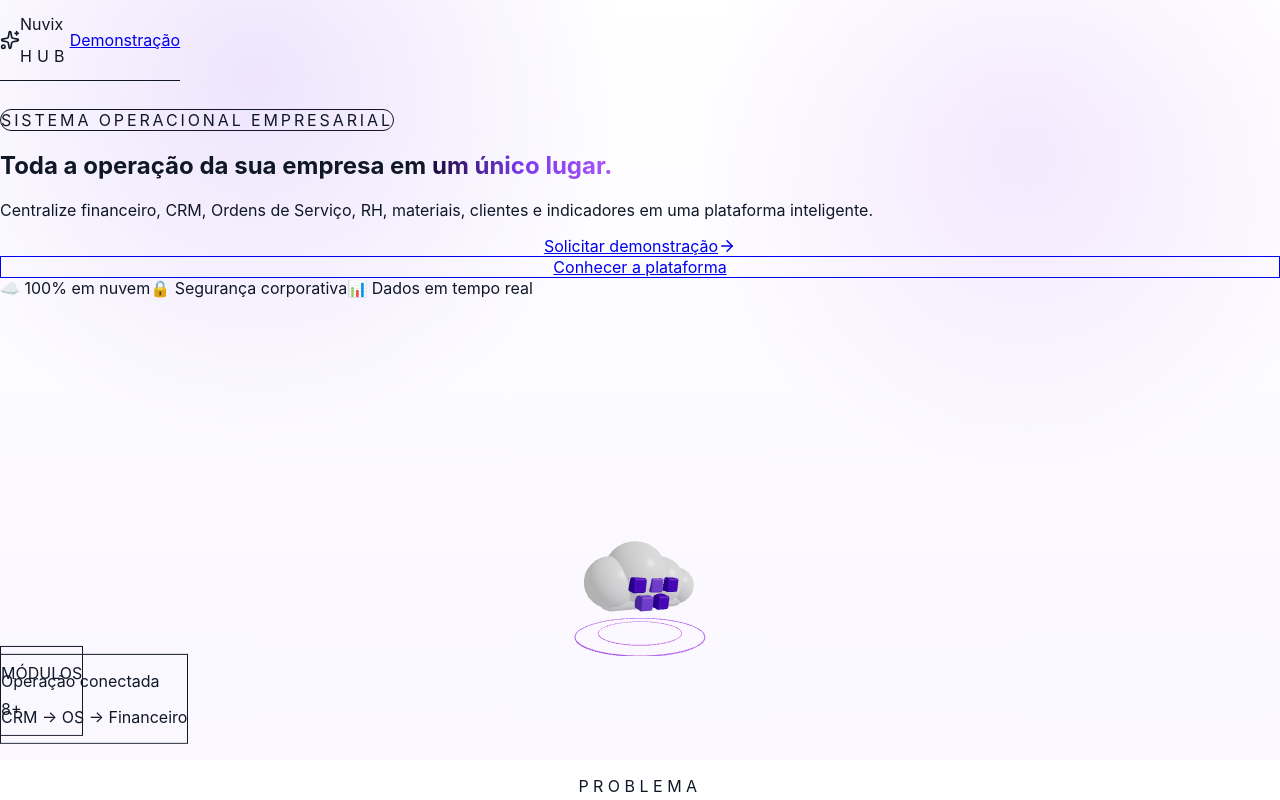
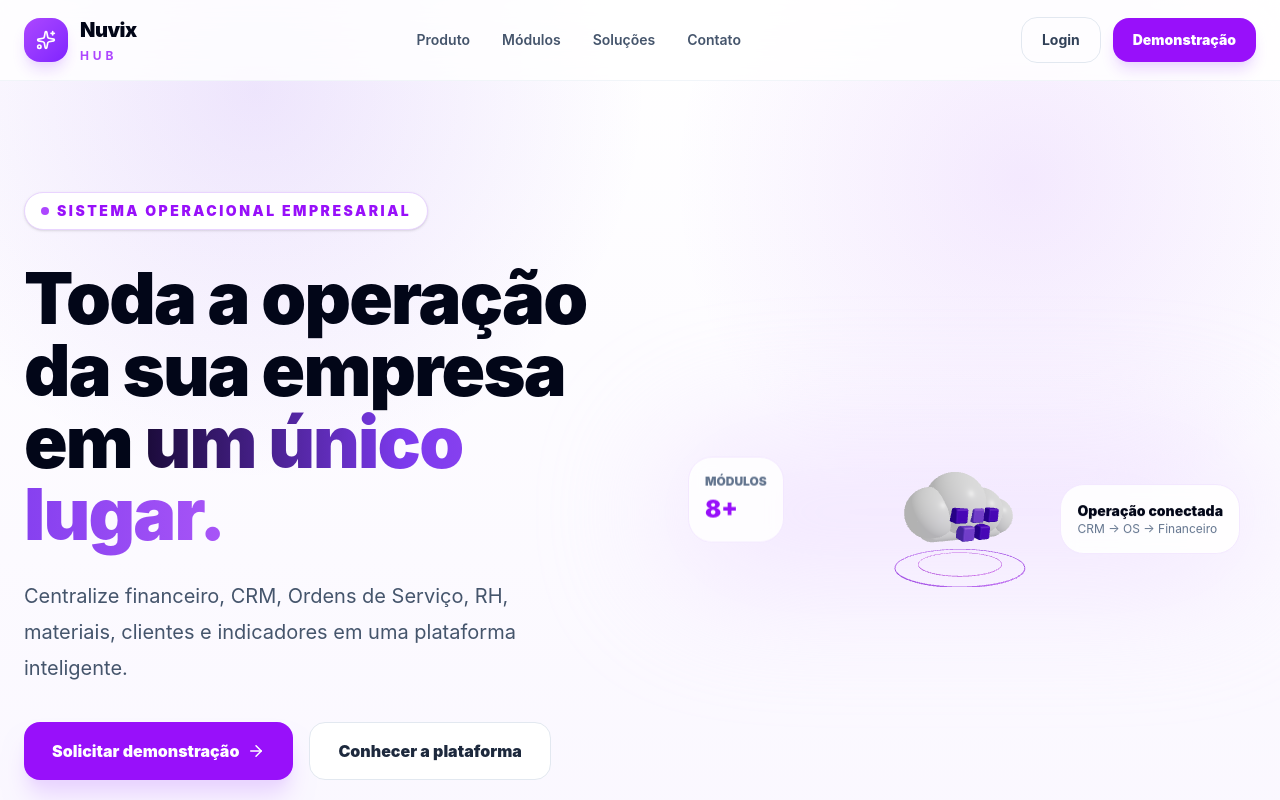
Before and after one commit to thatacaruzzo-del/nuvixhub-site, a Next.js app: page / in a window 1280 px wide. Shown: the top 800 px of the page. Built offline with nearby package versions, Linux system fonts and the light colour scheme.

Commit message:
Add files via upload

```diff
--- a/app/globals.css
+++ b/app/globals.css
@@ -1,6 +1,4 @@
-@tailwind base;
-@tailwind components;
-@tailwind utilities;
+@import "tailwindcss";
 
 :root {
   --purple: #7c3aed;
@@ -8,7 +6,9 @@
 }
 
 * { box-sizing: border-box; }
+
 html { scroll-behavior: smooth; }
+
 body {
   margin: 0;
   background: #ffffff;
@@ -29,9 +29,7 @@
     linear-gradient(180deg, #fff, #faf7ff);
 }
 
-.float {
-  animation: float 5s ease-in-out infinite;
-}
+.float { animation: float 5s ease-in-out infinite; }
 
 .float-delay {
   animation: float 6s ease-in-out infinite;
@@ -39,7 +37,7 @@
 }
 
 @keyframes float {
-  0%, 100% { transform: translateY(0px); }
+  0%,100% { transform: translateY(0); }
   50% { transform: translateY(-16px); }
 }
 
@@ -56,8 +54,9 @@
 .card-hover {
   transition: transform .25s ease, box-shadow .25s ease, border-color .25s ease;
 }
+
 .card-hover:hover {
   transform: translateY(-6px);
-  box-shadow: 0 24px 80px rgba(42, 20, 90, 0.13);
-  border-color: rgba(124, 58, 237, 0.35);
+  box-shadow: 0 24px 80px rgba(42,20,90,.13);
+  border-color: rgba(124,58,237,.35);
 }
```
